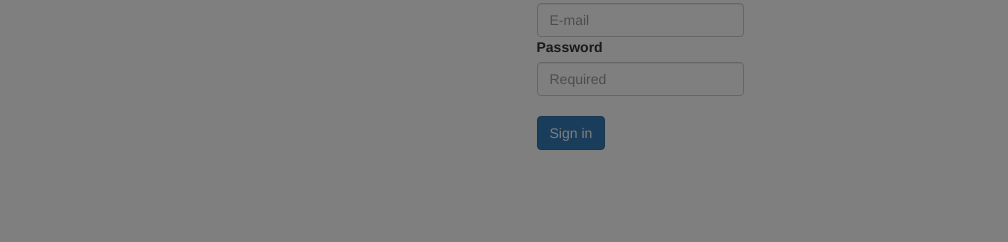
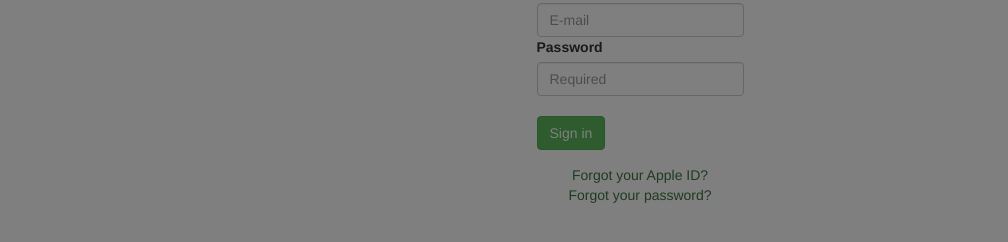
Before and after one commit to chuckblackard/Project5, a plain HTML site: page index.html in a window 1280 px wide. Shown: the part 480-722 px from the top of the page, without its empty margins (0-1008 px from the left). Drawn offline with nearby package versions, Linux system fonts and the light colour scheme.

Commit message:
added new links...i like turtles

```diff
--- a/css/find-iphone-styles.css
+++ b/css/find-iphone-styles.css
@@ -33,3 +33,22 @@ table
 {
   background-color: #51b0d7
 }
+
+.forgotUN
+{
+  justify-content: center;
+  align-items: center;
+  align-content: center;
+  display: flex;
+  margin: auto;
+}
+
+.forgotPass
+{
+  margin: auto;
+  justify-content: center;
+  align-items: center;
+  align-content: center;
+  display: flex;
+
+}
--- a/index.html
+++ b/index.html
@@ -38,7 +38,7 @@
               </label>
               <input type="password" class="form-control" id="passwordForApp" placeholder="Required">
               <br />
-              <button type="submit" class="btn btn-primary">
+              <button type="submit" class="btn btn-success">
                 Sign in
               </button>
           </form>
@@ -56,6 +56,16 @@
             }
           </script>
         </div>
+      </div>
+      <div class="forgotUN">
+        <a class="text-success" href=" " target="_blank">
+          Forgot your Apple ID?
+        </a>
+      </div>
+      <div class="forgotPass">
+        <a class="text-success" href=" " target="_blank">
+          Forgot your password?
+        </a>
       </div>
       <div class="modal fade" id="loginModal" tabindex="-1" role="dialog" aria-labelledby="modalLabel" aria-hidden="true">
         <div class="modal-dialog" role="document">
```
